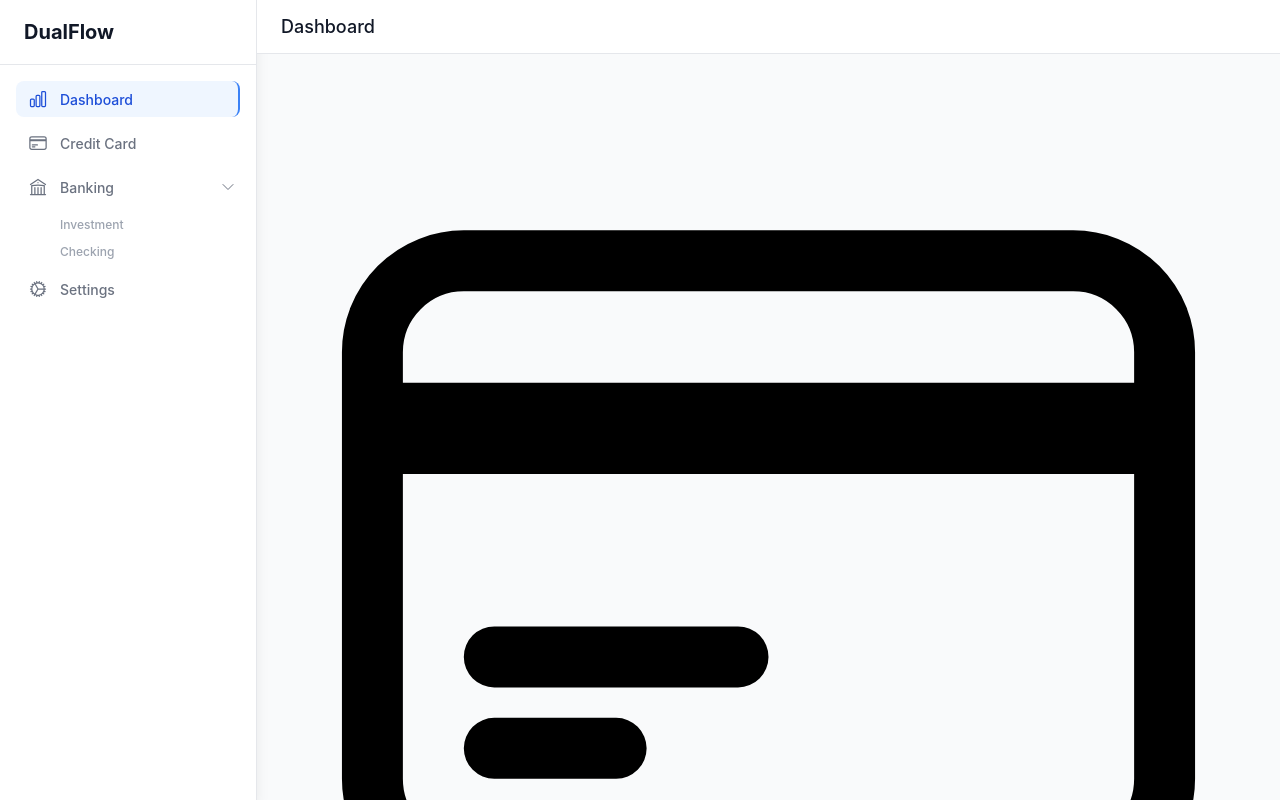
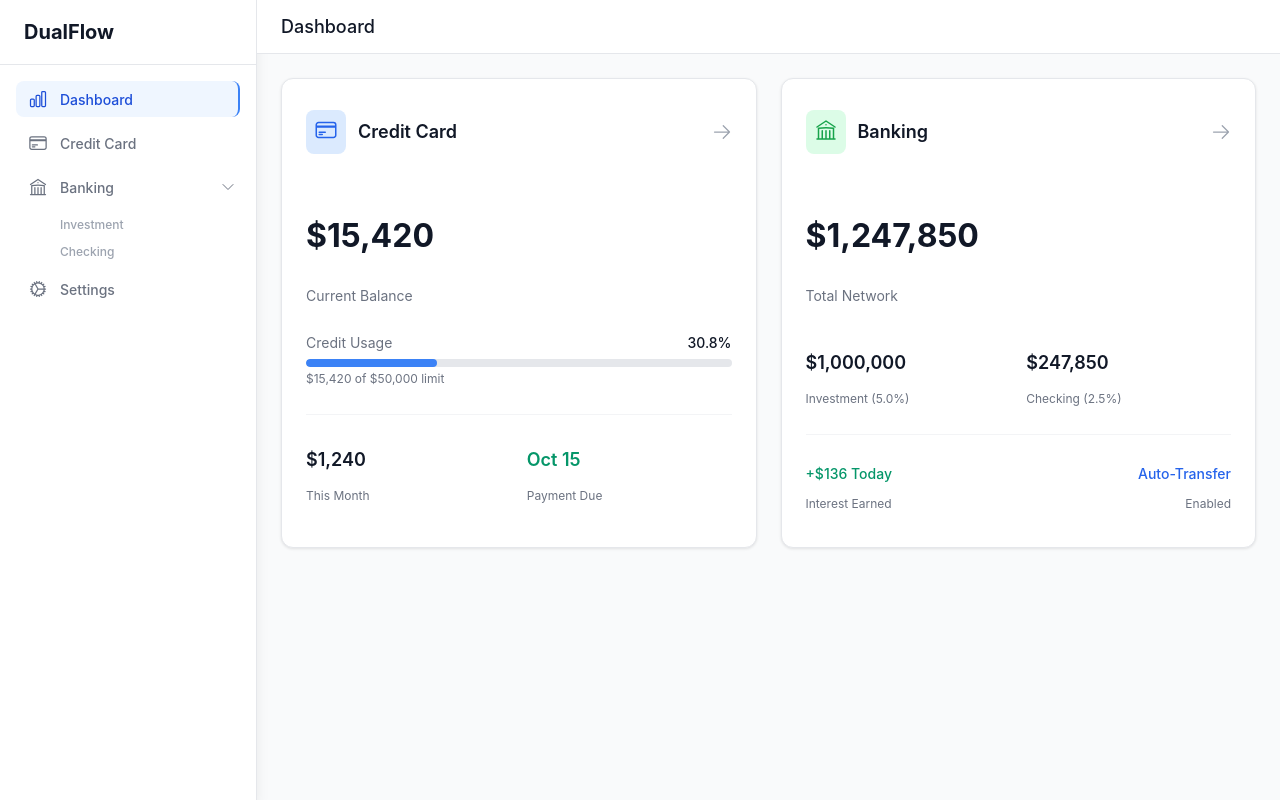
Before and after one commit to jiwon-park-day/dualflow-treasury, a React (Create React App) app in the folder frontend/: page /dashboard in a window 1280 px wide. Built offline with nearby package versions, Linux system fonts and the light colour scheme.

Commit message:
Add basic styling to dashboard summary components

```diff
--- a/frontend/src/components/dashboard/BankingSummary.css
+++ b/frontend/src/components/dashboard/BankingSummary.css
@@ -0,0 +1,133 @@
+.banking-summary {
+  background-color: white;
+  border-radius: 12px;
+  box-shadow: 0 1px 3px 0 rgba(0, 0, 0, 0.1);
+  border: 1px solid #e5e7eb;
+  padding: 24px;
+  cursor: pointer;
+  transition: box-shadow 0.2s ease;
+}
+
+.banking-summary:hover {
+  box-shadow: 0 4px 6px -1px rgba(0, 0, 0, 0.1);
+}
+
+.banking-header {
+  display: flex;
+  align-items: center;
+  justify-content: space-between;
+  margin-bottom: 24px;
+}
+
+.banking-header-left {
+  display: flex;
+  align-items: center;
+  gap: 12px;
+}
+
+.banking-icon-container {
+  padding: 8px;
+  background-color: #dcfce7;
+  border-radius: 8px;
+}
+
+.banking-icon {
+  height: 24px;
+  width: 24px;
+  color: #16a34a;
+}
+
+.banking-title {
+  font-size: 18px;
+  font-weight: 600;
+  color: #111827;
+}
+
+.banking-arrow {
+  height: 20px;
+  width: 20px;
+  color: #9ca3af;
+}
+
+.banking-content {
+  display: flex;
+  flex-direction: column;
+  gap: 16px;
+}
+
+.total-section {
+
+}
+
+.total-amount {
+  font-size: 32px;
+  font-weight: bold;
+  color: #111827;
+}
+
+.total-label {
+  font-size: 14px;
+  color: #6b7280;
+}
+
+.accounts-grid {
+  display: grid;
+  grid-template-columns: 1fr 1fr;
+  gap: 16px;
+}
+
+.account-item {
+
+}
+
+.account-amount {
+  font-size: 18px;
+  font-weight: 600;
+  color: #111827;
+}
+
+.account-label {
+  font-size: 12px;
+  color: #6b7280;
+}
+
+.optimization-section {
+  padding-top: 16px;
+  border-top: 1px solid #f3f4f6;
+}
+
+.optimization-grid {
+  display: flex;
+  align-items: center;
+  justify-content: space-between;
+}
+
+.optimization-left {
+
+}
+
+.optimization-earnings {
+  font-size: 14px;
+  font-weight: 500;
+  color: #059669;
+}
+
+.optimization-earnings-label {
+  font-size: 12px;
+  color: #6b7280;
+}
+
+.optimization-right {
+  text-align: right;
+}
+
+.optimization-status {
+  font-size: 14px;
+  font-weight: 500;
+  color: #2563eb;
+}
+
+.optimization-status-label {
+  font-size: 12px;
+  color: #6b7280;
+}
--- a/frontend/src/components/dashboard/CreditCardSummary.css
+++ b/frontend/src/components/dashboard/CreditCardSummary.css
@@ -0,0 +1,144 @@
+.credit-card-summary {
+  background-color: white;
+  border-radius: 12px;
+  box-shadow: 0 1px 3px 0 rgba(0, 0, 0, 0.1);
+  border: 1px solid #e5e7eb;
+  padding: 24px;
+  cursor: pointer;
+  transition: box-shadow 0.2s ease;
+}
+
+.credit-card-summary:hover {
+  box-shadow: 0 4px 6px -1px rgba(0, 0, 0, 0.1);
+}
+
+.card-header {
+  display: flex;
+  align-items: center;
+  justify-content: space-between;
+  margin-bottom: 24px;
+}
+
+.card-header-left {
+  display: flex;
+  align-items: center;
+  gap: 12px;
+}
+
+.card-icon-container {
+  padding: 8px;
+  border-radius: 8px;
+}
+
+.card-icon-container.blue {
+  background-color: #dbeafe;
+}
+
+.card-icon {
+  height: 24px;
+  width: 24px;
+  color: #2563eb;
+}
+
+.card-title {
+  font-size: 18px;
+  font-weight: 600;
+  color: #111827;
+}
+
+.card-arrow {
+  height: 20px;
+  width: 20px;
+  color: #9ca3af;
+}
+
+.card-content {
+  display: flex;
+  flex-direction: column;
+  gap: 16px;
+}
+
+.balance-section {
+
+}
+
+.balance-amount {
+  font-size: 32px;
+  font-weight: bold;
+  color: #111827;
+}
+
+.balance-label {
+  font-size: 14px;
+  color: #6b7280;
+}
+
+.usage-section {
+
+}
+
+.usage-header {
+  display: flex;
+  justify-content: space-between;
+  align-items: center;
+  margin-bottom: 8px;
+}
+
+.usage-label {
+  font-size: 14px;
+  color: #6b7280;
+}
+
+.usage-percentage {
+  font-size: 14px;
+  font-weight: 500;
+  color: #111827;
+}
+
+.usage-bar {
+  width: 100%;
+  background-color: #e5e7eb;
+  border-radius: 9999px;
+  height: 8px;
+  overflow: hidden;
+}
+
+.usage-fill {
+  background-color: #3b82f6;
+  height: 8px;
+  border-radius: 9999px;
+  transition: width 0.3s ease;
+}
+
+.usage-description {
+  font-size: 12px;
+  color: #6b7280;
+  margin-top: 4px;
+}
+
+.stats-section {
+  display: grid;
+  grid-template-columns: 1fr 1fr;
+  gap: 16px;
+  padding-top: 16px;
+  border-top: 1px solid #f3f4f6;
+}
+
+.stat-item {
+
+}
+
+.stat-value {
+  font-size: 18px;
+  font-weight: 600;
+  color: #111827;
+}
+
+.stat-value.green {
+  color: #059669;
+}
+
+.stat-label {
+  font-size: 12px;
+  color: #6b7280;
+}
--- a/frontend/src/components/dashboard/Dashboard.css
+++ b/frontend/src/components/dashboard/Dashboard.css
@@ -0,0 +1,16 @@
+.dashboard-container {
+  max-width: 1280px;
+  margin: 0 auto;
+}
+
+.dashboard-grid {
+  display: grid;
+  grid-template-columns: 1fr;
+  gap: 24px;
+}
+
+@media (min-width: 1024px) {
+  .dashboard-grid {
+    grid-template-columns: 1fr 1fr;
+  }
+}
```
